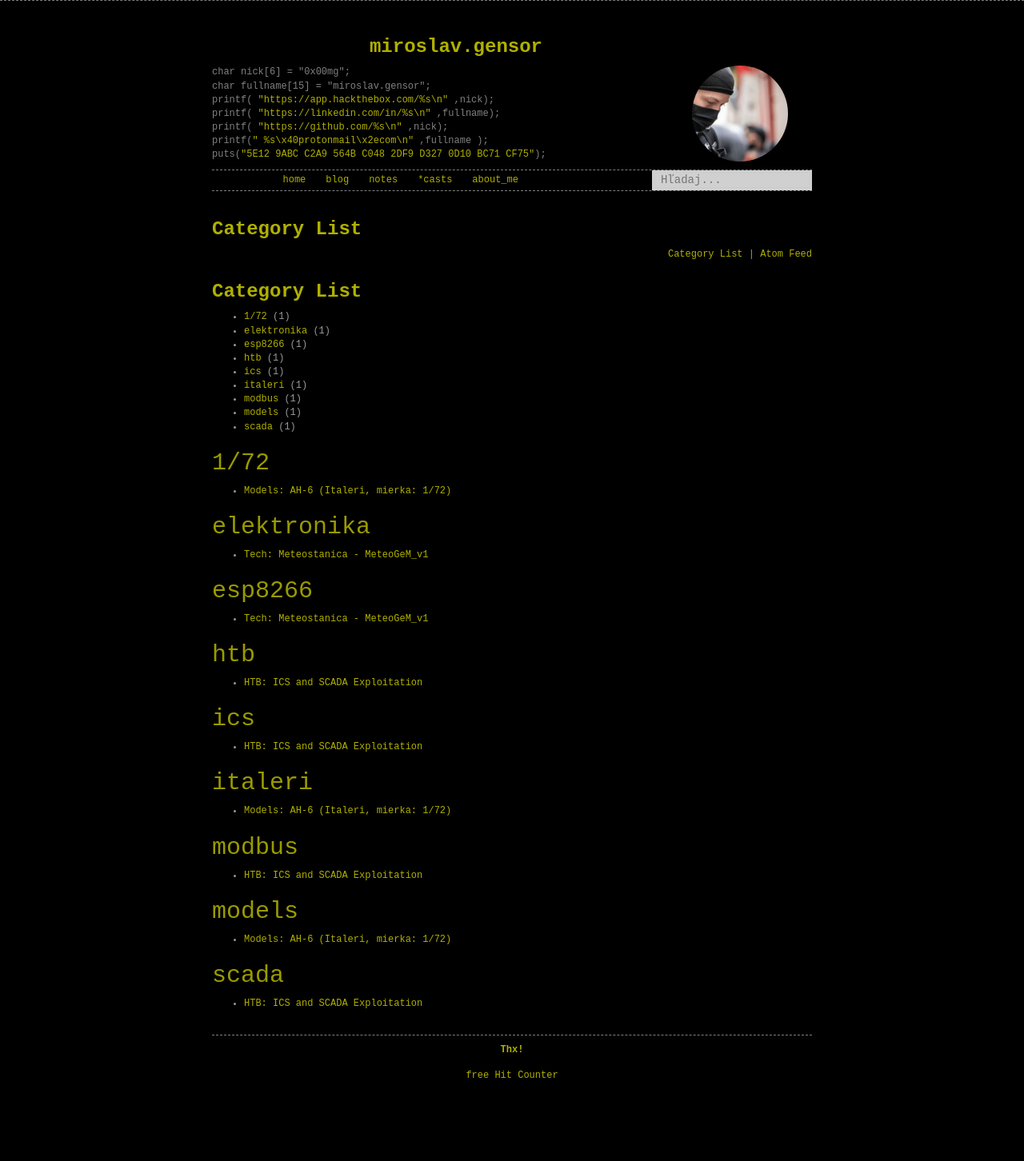
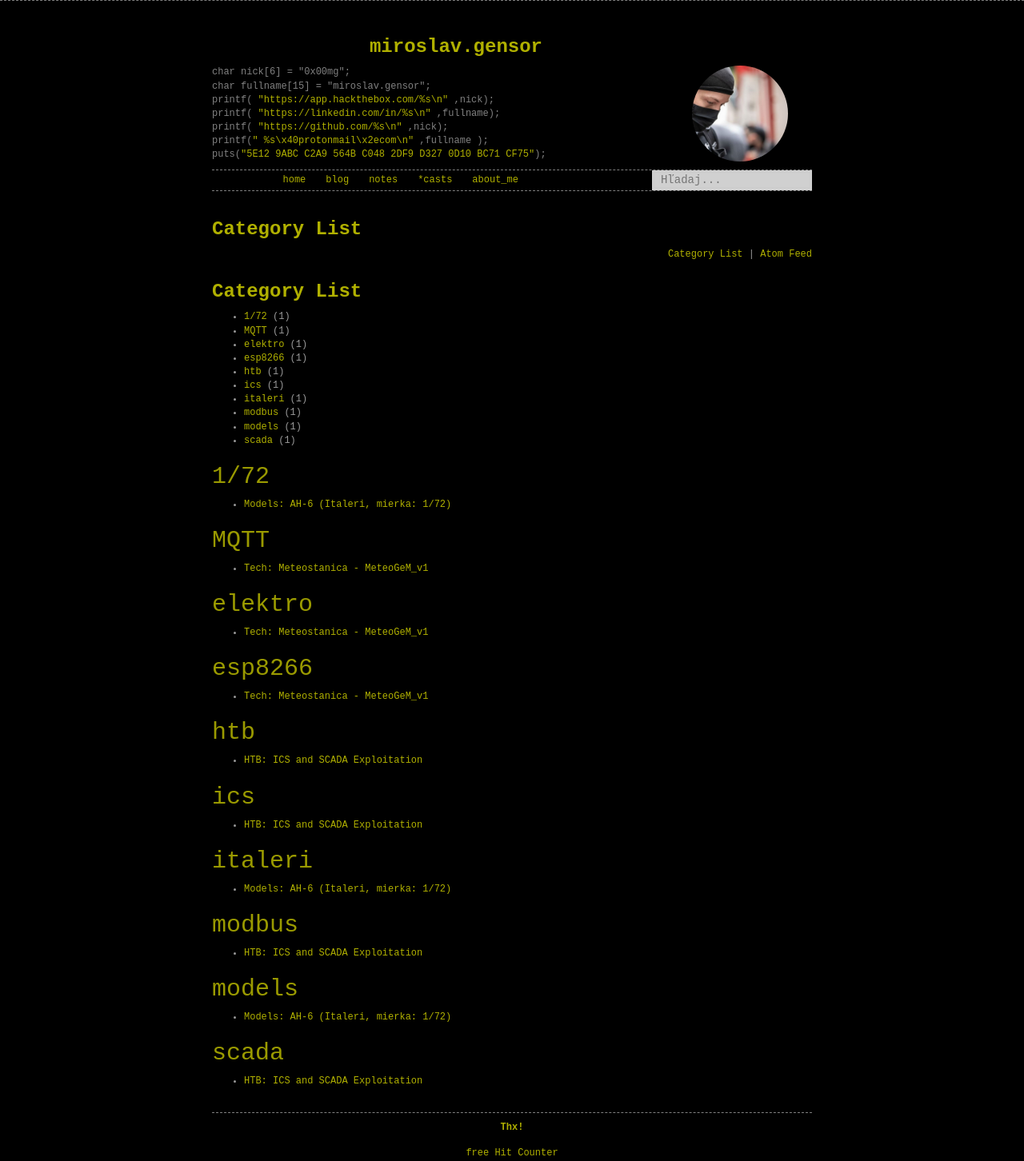
Before and after one commit to 0x00mg/0x00mg.github.io, a Jekyll site: the page built from category.md, in a window 1280 px wide. Shown: the whole page at 80% size. Built offline with Jekyll 4.4.1, drawn with Linux system fonts in a browser that asks for light colours; before the commit the page ends 1354 px from its top, so only the background shows below that.

Commit message:
Update 2025-08-31-Tech:-Meteostanica-MeteoGeM_v1.md

```diff
--- a/_posts/2025/2025-08-31-Tech:-Meteostanica-MeteoGeM_v1.md
+++ b/_posts/2025/2025-08-31-Tech:-Meteostanica-MeteoGeM_v1.md
@@ -6,8 +6,9 @@ author: "0x4d47"
 categories:
     - blog
 tags:
-    - elektronika
+    - elektro
     - esp8266
+    - MQTT
 
 image: /images/posts/2025/meteo/meteo1.jpg
 ---
```
